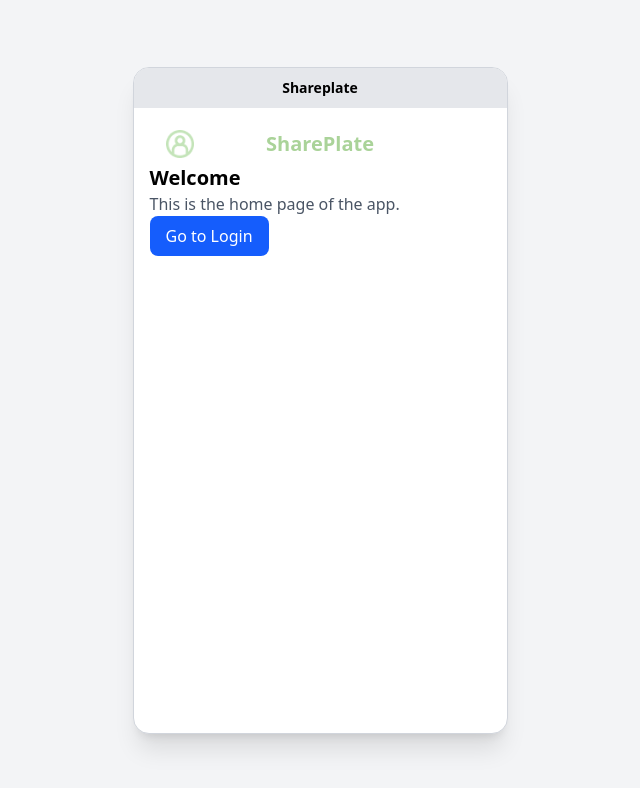
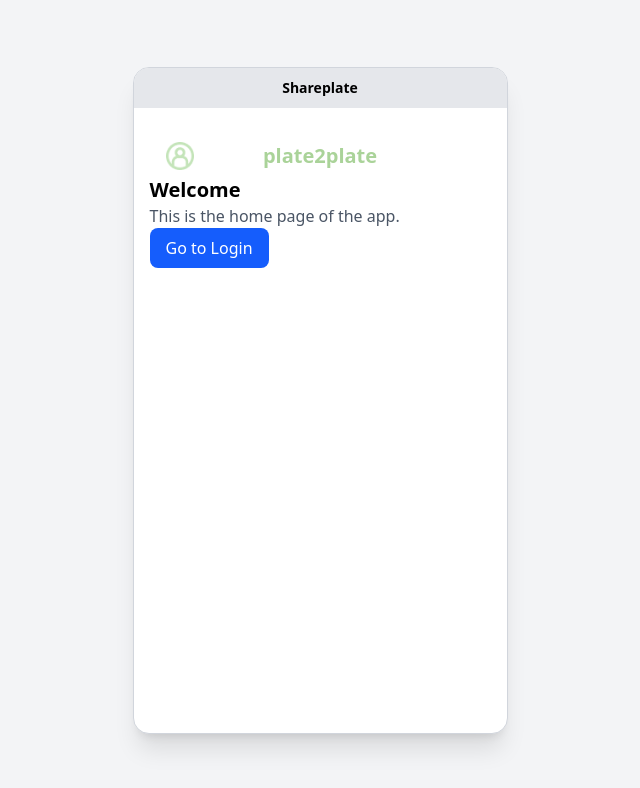
Before and after one commit to jennify1/plate2plate-app, a React (Vite) app: page /home in a window 1280 px wide. Shown: the top 788 px of the page, without its empty margins (320-960 px from the left). Built offline with nearby package versions, Linux system fonts and the light colour scheme.

Commit message:
Fix: spacing from top

```diff
--- a/src/components/Header.jsx
+++ b/src/components/Header.jsx
@@ -2,14 +2,14 @@ import React from 'react'
 import HeaderIcon from '../assets/HeaderIcon.png'
 
 export const Header = () => (
-  <header className="relative flex items-center h-10">
+  <header className="relative flex items-center h-10 mt-3">
     <img
       src={HeaderIcon}
-      alt="SharePlate logo"
+      alt="plate2plate logo"
       className="absolute left-4 w-7 h-7"
     />
     <h1 className="mx-auto text-xl font-semibold text-[#AAD399]">
-      SharePlate
+      plate2plate
     </h1>
   </header>
 )
```
